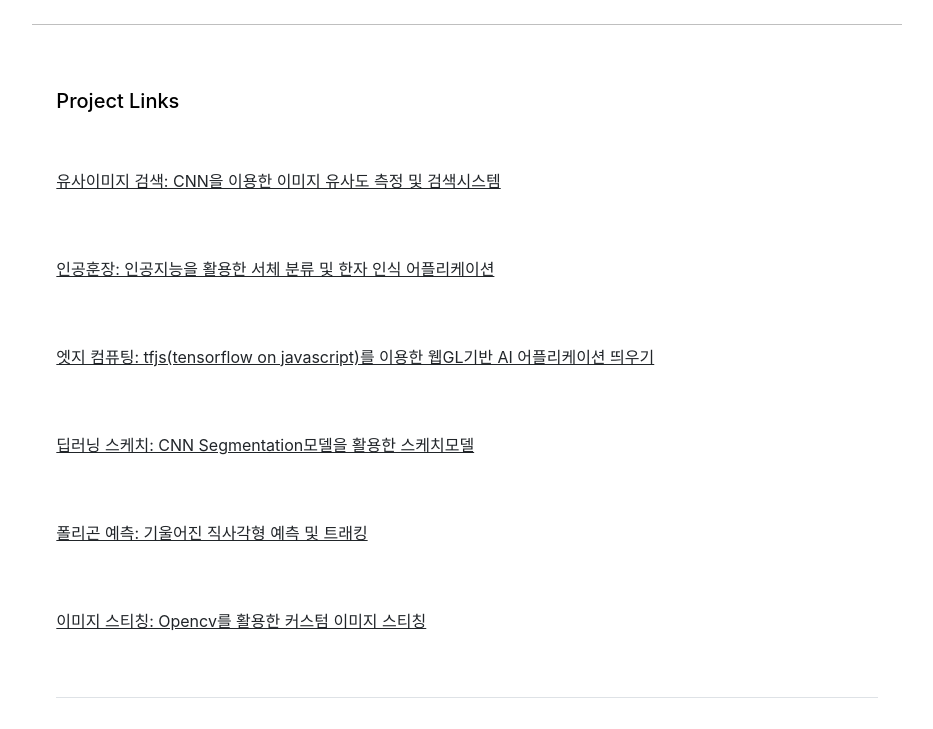
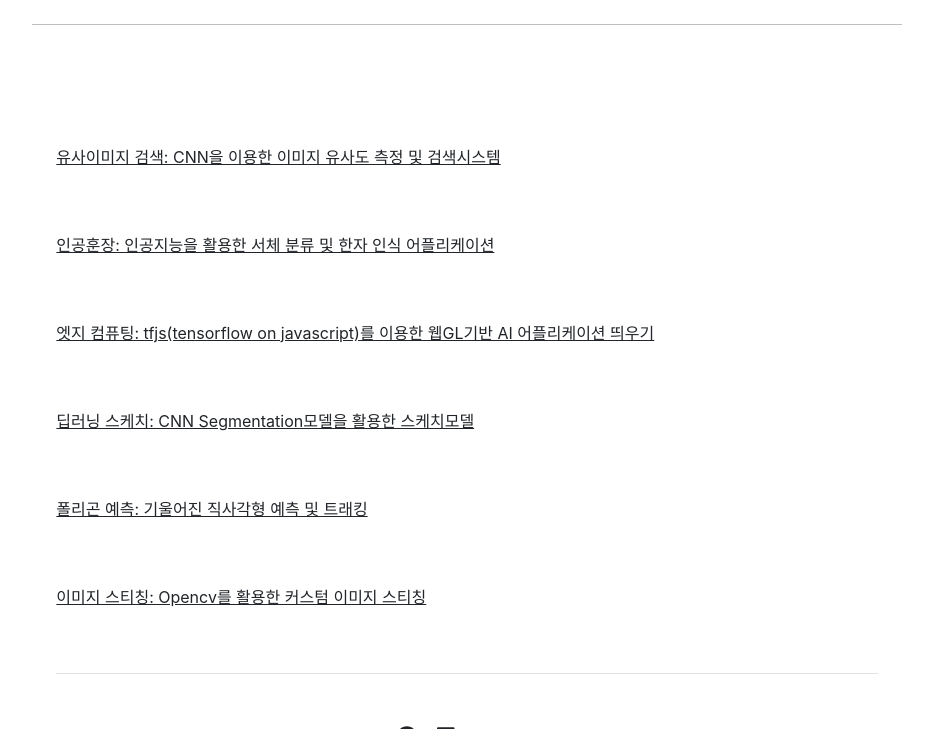
Before and after one commit to HyeongminMoon/HyeongminMoon.github.io, a Jekyll site: the page built from index.md, in a window 1280 px wide and 900 px high, scrolled down 7282 px, cut to the strip 171-900 px from the top of the window. Shown: the whole strip, without its empty margins (173-1106 px from the left). Built offline with Jekyll 4.4.1, drawn with Linux system fonts in a browser that asks for light colours.

Commit message:
Update publications.html

```diff
--- a/_includes/publications.html
+++ b/_includes/publications.html
@@ -296,7 +296,7 @@ const predict = async () => {
 
 <div class="row g-5 mb-5" style="text-align:left">
 <hr width = "90%" color = "black">
-<h5> Project Links </h5>
+<h5>  </h5>
       {% for item in site.data.publications.featured %}
         <p><a href="{{ item.url }}">{{ item.name }}</a></p>
       {% endfor %}
```
